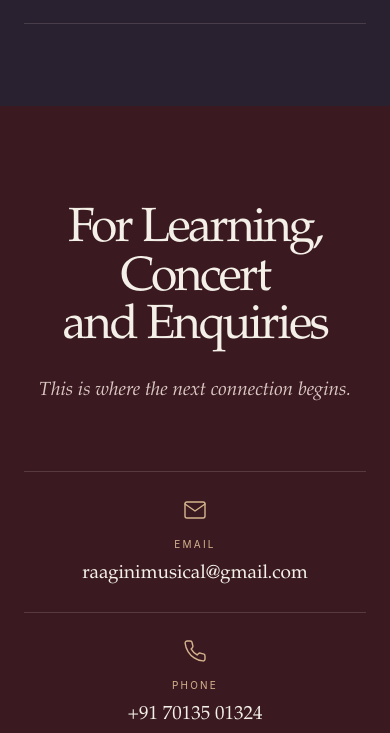
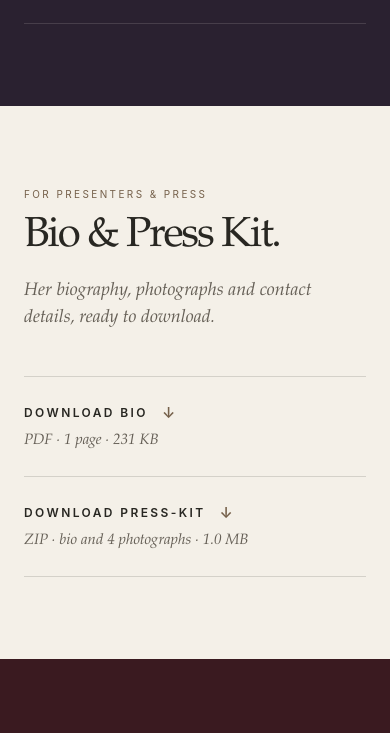
Before and after one commit to iamanigos/hindolita, a plain HTML site: page index.html in a window 390 px wide. Shown: the part 9077-9810 px from the top of the page. Drawn offline with Linux system fonts and the light colour scheme.

Commit message:
Add Bio & Press Kit section with downloadable bio PDF and press kit
Co-Authored-By: Claude Opus 5.5 <noreply@anthropic.com>

```diff
--- a/assets/css/style.css
+++ b/assets/css/style.css
@@ -289,6 +289,25 @@ h2 { font: 400 clamp(42px, 5.4vw, 72px)/1.02 var(--serif); letter-spacing: -.05e
 .performance-song a:hover { text-decoration-color: var(--dark-accent); }
 .performance-song .ext { font: normal 13px var(--sans); color: var(--dark-accent); }
 
+/* Bio & Press Kit */
+.press { background: var(--paper); }
+.press-inner { display: grid; grid-template-columns: 1fr 1fr; gap: 9vw; align-items: end; }
+.press-intro { margin-top: 26px; }
+.press-downloads { list-style: none; margin: 0; padding: 0; border-top: 1px solid var(--line); }
+.press-downloads li { padding: 26px 0; border-bottom: 1px solid var(--line); display: flex; flex-direction: column; gap: 10px; }
+.press-link {
+  align-self: flex-start; display: inline-flex; gap: 14px; align-items: center;
+  font-size: 12px; font-weight: 600; letter-spacing: .2em; text-transform: uppercase; color: var(--ink); text-decoration: none;
+  transition: gap .25s, color .25s;
+}
+.press-link span { color: var(--accent); font-size: 15px; transition: transform .25s; }
+.press-link:hover { color: var(--accent); }
+.press-link:hover span { transform: translateY(3px); }
+.press-meta { font: italic 15px var(--serif); color: var(--muted); }
+@media (max-width: 850px) {
+  .press-inner { grid-template-columns: 1fr; gap: 44px; }
+}
+
 /* Music */
 .music { background: var(--paper3); }
 .music-panel {
--- a/index.html
+++ b/index.html
@@ -34,7 +34,7 @@
   <link rel="preload" as="image" href="assets/images/hero-960.webp"
         imagesrcset="assets/images/hero-640.webp 640w, assets/images/hero-960.webp 960w, assets/images/hero-1254.webp 1254w"
         imagesizes="(max-width: 850px) 92vw, 50vw">
-  <link rel="stylesheet" href="assets/css/style.css?v=30">
+  <link rel="stylesheet" href="assets/css/style.css?v=31">
   <script>document.documentElement.classList.add('js');</script>
 </head>
 <body>
@@ -53,6 +53,7 @@
     <a href="#performer">Performer</a>
     <a href="#music">Music</a>
     <a href="#journey">Journey</a>
+    <a href="#press">Press</a>
     <a href="#contact">Contact</a>
   </nav>
 </header>
@@ -298,6 +299,28 @@
     </div>
   </section>
 
+  <!-- ===================== BIO & PRESS KIT ===================== -->
+  <!-- To update: replace the files in assets/downloads/ (keep the same names) and update the sizes below. -->
+  <section class="section press" id="press" aria-labelledby="press-title">
+    <div class="press-inner reveal">
+      <div>
+        <p class="eyebrow">For presenters &amp; press</p>
+        <h2 id="press-title">Bio &amp; Press Kit.</h2>
+        <p class="section-intro press-intro">Her biography, photographs and contact details, ready to download.</p>
+      </div>
+      <ul class="press-downloads">
+        <li>
+          <a class="press-link" href="assets/downloads/hindolita-chakraborty-bio.pdf" download>Download Bio <span aria-hidden="true">↓</span></a>
+          <span class="press-meta">PDF · 1 page · 231 KB</span>
+        </li>
+        <li>
+          <a class="press-link" href="assets/downloads/hindolita-chakraborty-press-kit.zip" download>Download Press-Kit <span aria-hidden="true">↓</span></a>
+          <span class="press-meta">ZIP · bio and 4 photographs · 1.0 MB</span>
+        </li>
+      </ul>
+    </div>
+  </section>
+
   <!-- ===================== CONTACT ===================== -->
   <section class="contact" id="contact" aria-labelledby="contact-title">
     <h2 id="contact-title">For Learning, Concert<br>and Enquiries</h2>
```
Also changed, not shown: 3 other files.
